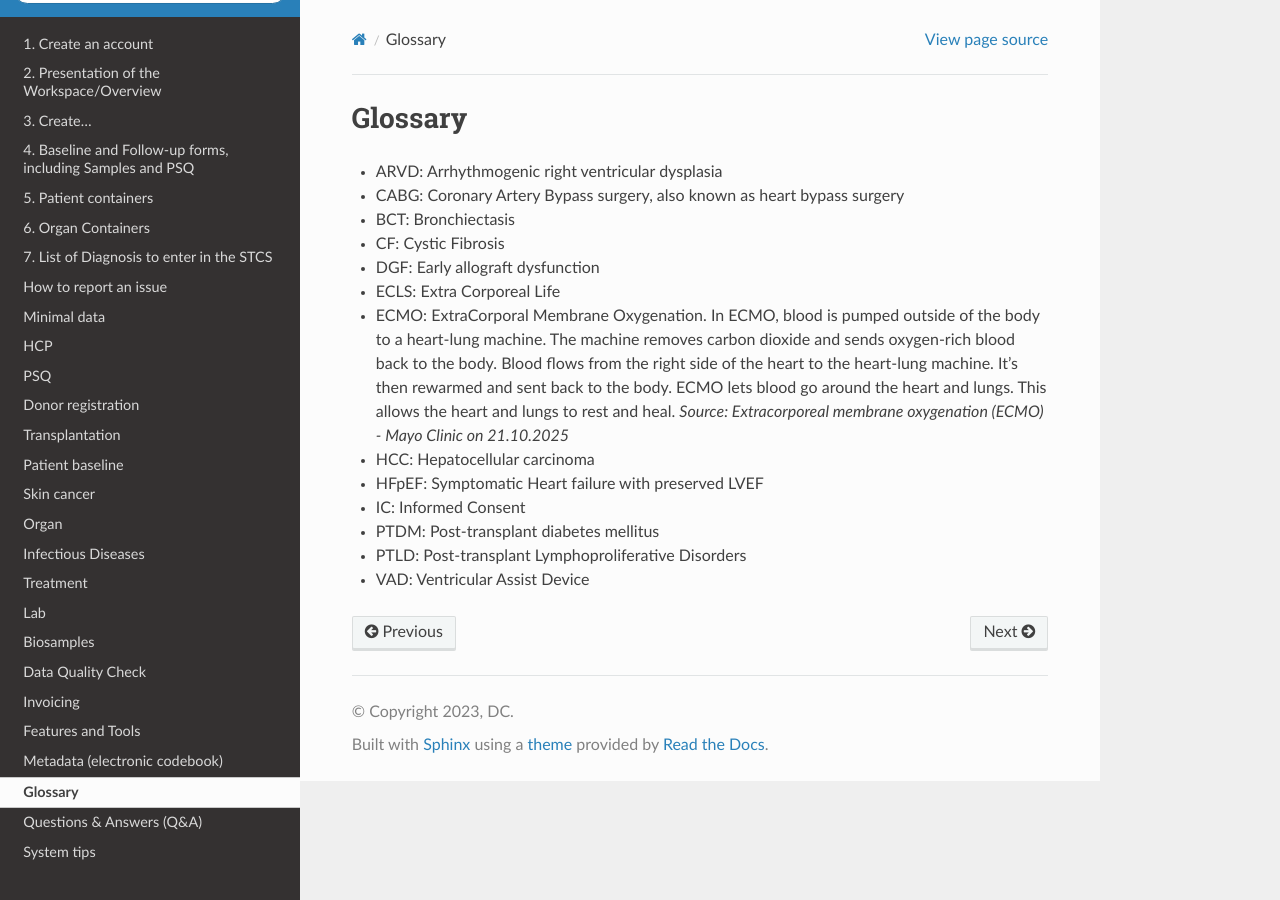
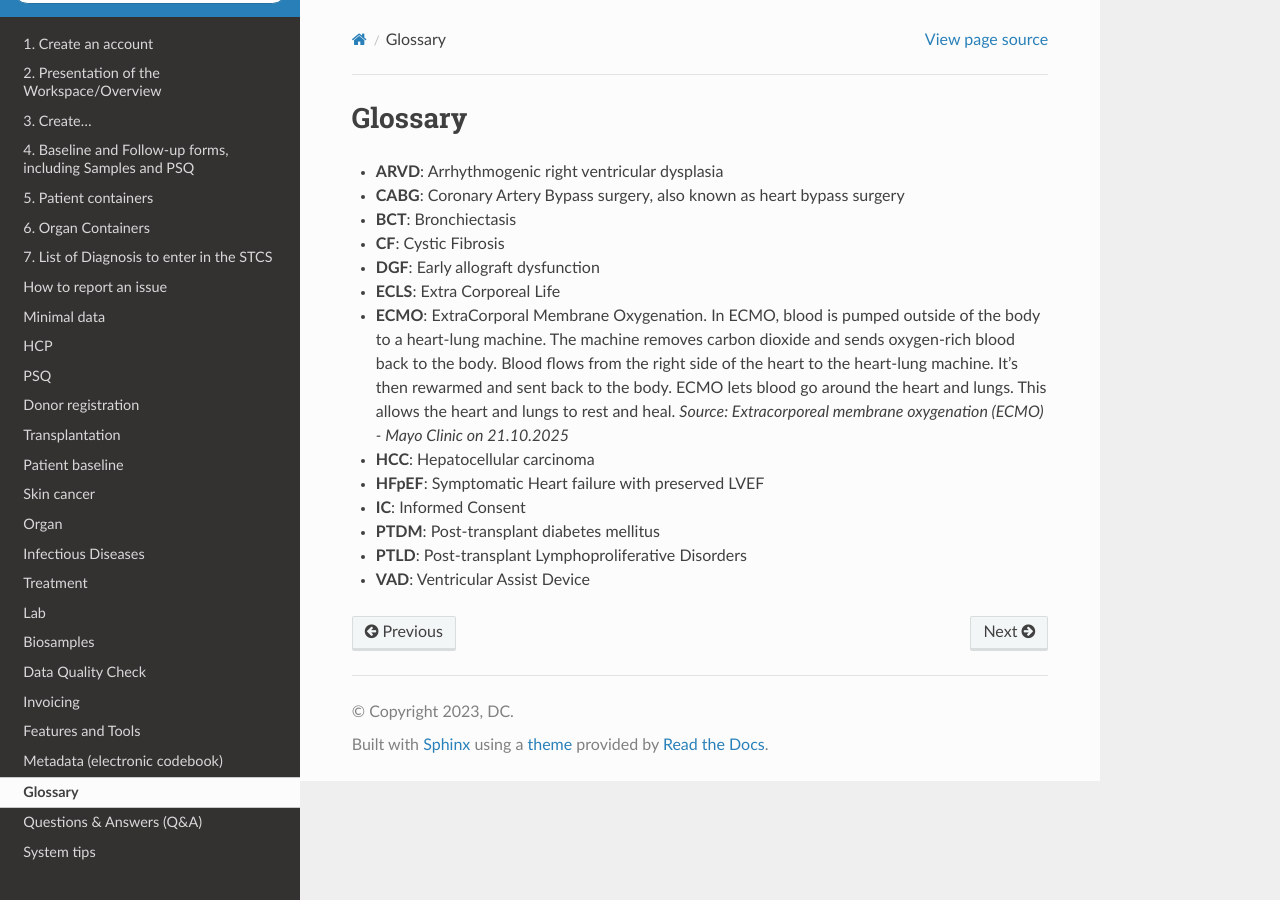
Before and after one commit to swiss-transplant-cohort-study/3LC-user-manual, a Sphinx documentation site: the page built from docs/source/glossary.rst, in a window 1280 px wide. Built offline with Sphinx 7.4.7 and the Read the Docs theme 3.1.0, drawn with Linux system fonts in a browser that asks for light colours.

```diff
--- a/docs/source/glossary.rst
+++ b/docs/source/glossary.rst
@@ -1,16 +1,28 @@
 Glossary
 *********
 
-* ARVD: Arrhythmogenic right ventricular dysplasia
-* CABG: Coronary Artery Bypass surgery, also known as heart bypass surgery
-* BCT: Bronchiectasis
-* CF: Cystic Fibrosis
-* DGF: Early allograft dysfunction
-* ECLS: Extra Corporeal Life
-* ECMO: ExtraCorporal Membrane Oxygenation. In ECMO, blood is pumped outside of the body to a heart-lung machine. The machine removes carbon dioxide and sends oxygen-rich blood back to the body. Blood flows from the right side of the heart to the heart-lung machine. It's then rewarmed and sent back to the body. ECMO lets blood go around the heart and lungs. This allows the heart and lungs to rest and heal. *Source: Extracorporeal membrane oxygenation (ECMO) - Mayo Clinic on 21.10.2025*
-* HCC: Hepatocellular carcinoma
-* HFpEF: Symptomatic Heart failure with preserved LVEF
-* IC: Informed Consent
-* PTDM: Post-transplant diabetes mellitus
-* PTLD: Post-transplant Lymphoproliferative Disorders
-* VAD: Ventricular Assist Device
+* **ARVD**: Arrhythmogenic right ventricular dysplasia
+
+* **CABG**: Coronary Artery Bypass surgery, also known as heart bypass surgery
+
+* **BCT**: Bronchiectasis
+
+* **CF**: Cystic Fibrosis
+
+* **DGF**: Early allograft dysfunction
+
+* **ECLS**: Extra Corporeal Life
+
+* **ECMO**: ExtraCorporal Membrane Oxygenation. In ECMO, blood is pumped outside of the body to a heart-lung machine. The machine removes carbon dioxide and sends oxygen-rich blood back to the body. Blood flows from the right side of the heart to the heart-lung machine. It's then rewarmed and sent back to the body. ECMO lets blood go around the heart and lungs. This allows the heart and lungs to rest and heal. *Source: Extracorporeal membrane oxygenation (ECMO) - Mayo Clinic on 21.10.2025*
+
+* **HCC**: Hepatocellular carcinoma
+
+* **HFpEF**: Symptomatic Heart failure with preserved LVEF
+
+* **IC**: Informed Consent
+
+* **PTDM**: Post-transplant diabetes mellitus
+
+* **PTLD**: Post-transplant Lymphoproliferative Disorders
+
+* **VAD**: Ventricular Assist Device
```
